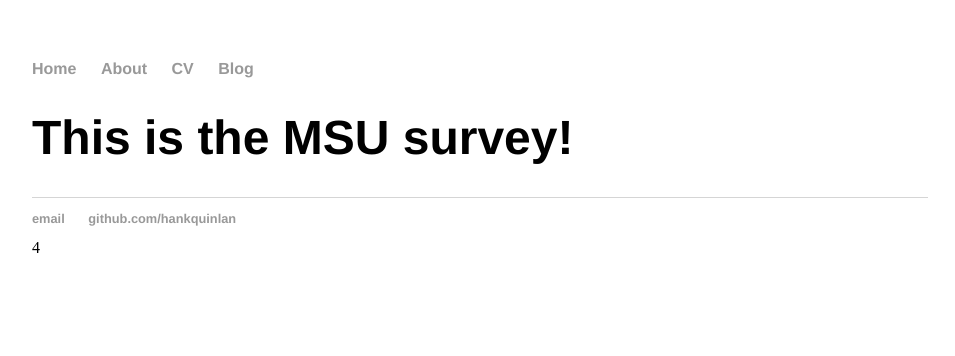
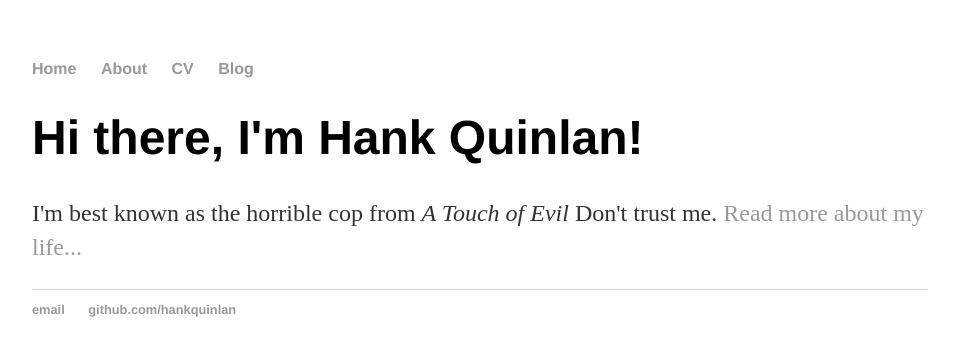
Before and after one commit to MSUsurvey/practice, a Jekyll site: the page built from index.html, in a window 1280 px wide. Shown: the top 356 px of the page, without its empty margins (160-1115 px from the left). Built offline with Jekyll 4.4.1, drawn with Linux system fonts in a browser that asks for light colours.

Commit message:
Update index.html

```diff
--- a/index.html
+++ b/index.html
@@ -1,30 +1,8 @@
-<!DOCTYPE html>
-<html>
-	<head>
-		<title>MSUsurvey, Responses</title>
-		<!-- link to main stylesheet -->
-		<link rel="stylesheet" type="text/css" href="/css/main.css">
-	</head>
-	<body>
-		<nav>
-    		<ul>
-        		<li><a href="/">Home</a></li>
-	        	<li><a href="/about">About</a></li>
-        		<li><a href="/cv">CV</a></li>
-        		<li><a href="/blog">Blog</a></li>
-    		</ul>
-		</nav>
-		<div class="container">
-    		<div class="blurb">
-        		<h1>This is the MSU survey!</h1>
-    		</div><!-- /.blurb -->
-		</div><!-- /.container -->
-		<footer>
-    		<ul>
-        		<li><a href="mailto:martinskiing21@gmail.com.com">email</a></li>
-        		<li><a href="https://github.com/MSUsurvey">github.com/hankquinlan</a></li>
-			</ul>
-		</footer>
-	</body>
-</html>
-4
+---
+layout: default
+title: Hank Quinlan, Horrible Cop
+---
+<div class="blurb">
+	<h1>Hi there, I'm Hank Quinlan!</h1>
+	<p>I'm best known as the horrible cop from <em>A Touch of Evil</em> Don't trust me. <a href="/about">Read more about my life...</a></p>
+</div><!-- /.blurb -->
```
